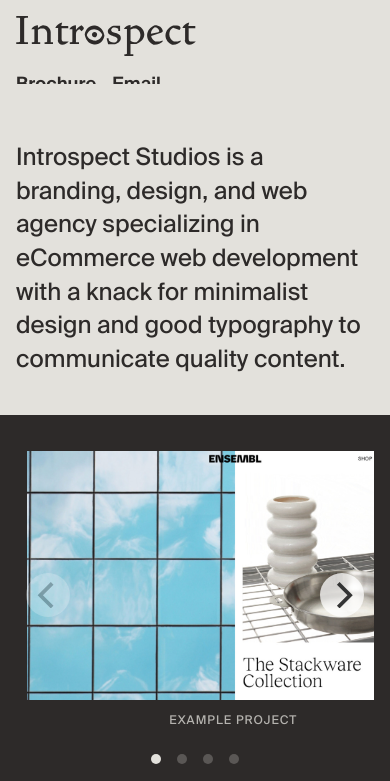
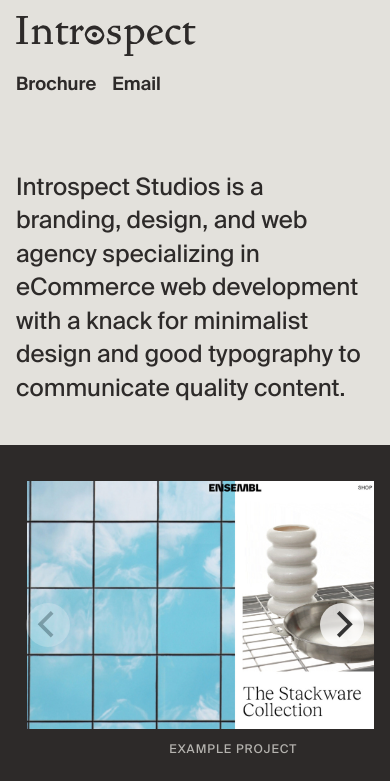
Before and after one commit to finleyjchen/introspect-site, a plain HTML site: page index.html in a window 390 px wide. Shown: the top 781 px of the page. Drawn offline with nearby package versions, Linux system fonts and the light colour scheme; files that its build step writes are made by us from their sources; files whose address does not match are found by name.

Commit message:
quick mobile header fix

```diff
--- a/styles/style.scss
+++ b/styles/style.scss
@@ -95,9 +95,9 @@ h3 {
   display: flex;
   flex-direction: column;
   @include desktop {
+    max-height: 10vh;
     flex-direction: row;
   }
-  max-height: 10vh;
   padding: 1em;
   justify-content: space-between;
   .logo {
```
